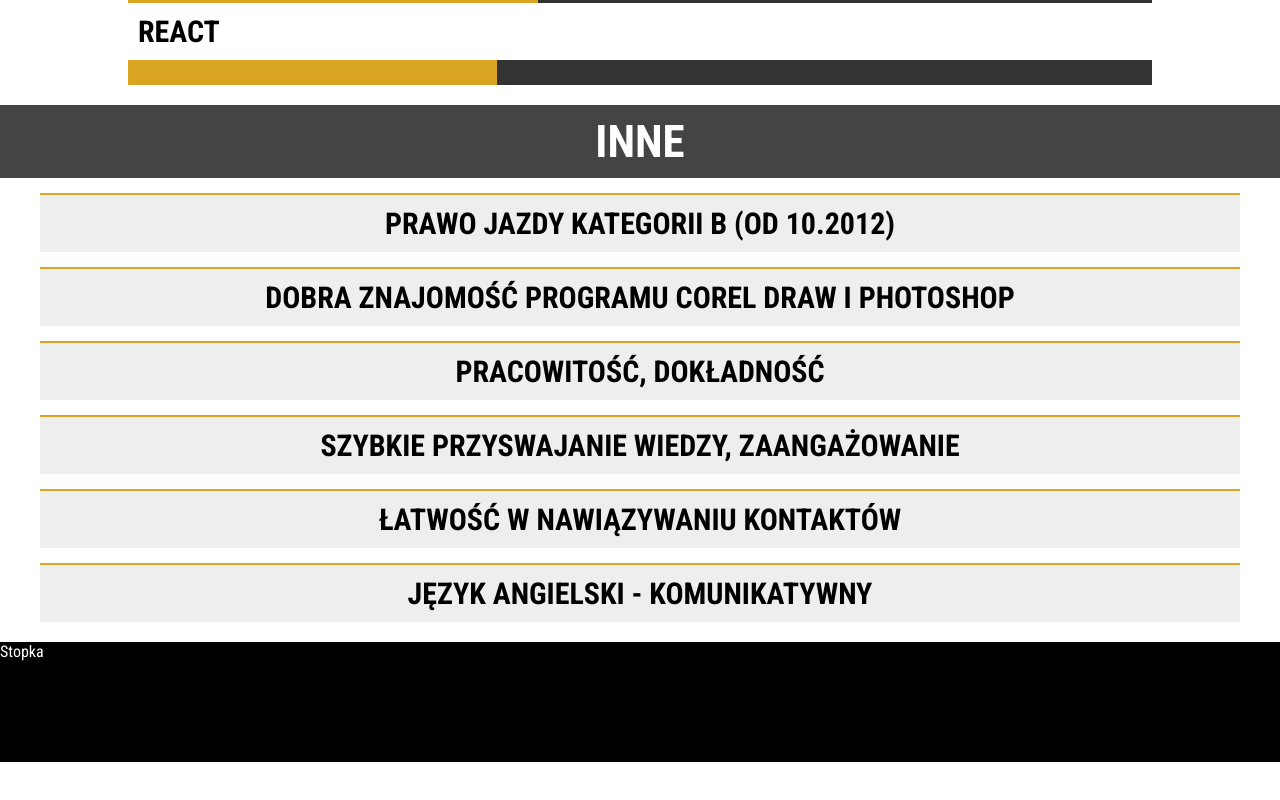
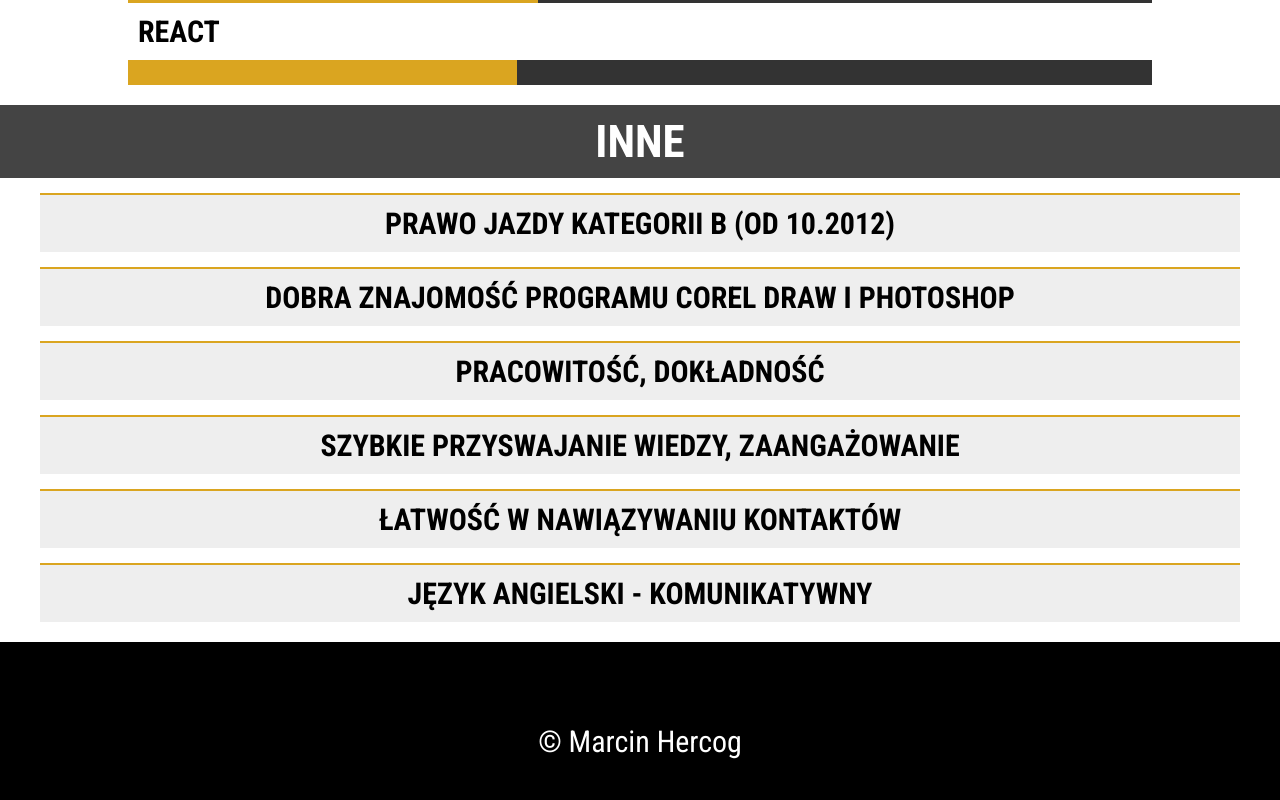
Before and after one commit to mkphercog/mywebsite, a React (Create React App) app: page /skills in a window 1280 px wide. Shown: the part 856-1656 px from the top of the page. Before the commit the page ends 1618 px from the top, so only its background shows below. Built offline with nearby package versions, Linux system fonts and the light colour scheme.

Commit message:
create footer

```diff
--- a/src/js/layouts/Footer.js
+++ b/src/js/layouts/Footer.js
@@ -3,8 +3,8 @@ import "../../styles/Footer.scss";
 
 const Footer = () => {
   return (
-    <div>
-      <p>Stopka</p>
+    <div className="footer">
+      <p className="footer__name">&copy; Marcin Hercog</p>
     </div>
   );
 };
--- a/src/js/layouts/Header.js
+++ b/src/js/layouts/Header.js
@@ -1,7 +1,7 @@
 import React from "react";
 import { Switch, Route } from "react-router-dom";
 import "../../styles/Header.scss";
-import slider1 from "../../images/slider1.jpg";
+// import slider1 from "../../images/slider1.jpg";
 import slider2 from "../../images/slider2.jpg";
 
 const Header = () => {
@@ -18,10 +18,6 @@ const Header = () => {
           path="/experience"
           component={() => <h1 className="sliders__title">Doświadczenie</h1>}
         />
-        {/* <Route
-          path="/education"
-          component={() => <h1 className="sliders__title">Ukończone szkoły</h1>}
-        /> */}
         <Route
           path="/skills"
           component={() => <h1 className="sliders__title">Umiejętności</h1>}
--- a/src/js/layouts/Navigation.js
+++ b/src/js/layouts/Navigation.js
@@ -14,10 +14,6 @@ const navItems = [
     name: "Doświadczenie",
     path: "/experience"
   },
-  // {
-  //   name: "Edukacja",
-  //   path: "/education"
-  // },
   {
     name: "Umiejętności",
     path: "/skills"
--- a/src/js/layouts/Page.js
+++ b/src/js/layouts/Page.js
@@ -3,7 +3,6 @@ import { Switch, Route } from "react-router-dom";
 import "../../styles/Page.scss";
 import About from "../pages/About";
 import Experience from "../pages/Experience";
-// import Education from "../pages/Education";
 import Skills from "../pages/Skills";
 import Hobbies from "../pages/Hobbies";
 import Portfolio from "../pages/Portfolio";
@@ -14,7 +13,6 @@ const Page = () => {
       <Switch>
         <Route exact path="/" component={About} />
         <Route path="/experience" component={Experience} />
-        {/* <Route path="/education" component={Education} /> */}
         <Route path="/skills" component={Skills} />
         <Route path="/hobbies" component={Hobbies} />
         <Route path="/portfolio" component={Portfolio} />
--- a/src/js/pages/Skills.js
+++ b/src/js/pages/Skills.js
@@ -4,11 +4,11 @@ import "../../styles/Skills.scss";
 const programing = [
   {
     name: "HTML",
-    progress: 44
+    progress: 43
   },
   {
     name: "CSS/SCSS",
-    progress: 49
+    progress: 44
   },
   {
     name: "JavaScript",
@@ -16,7 +16,7 @@ const programing = [
   },
   {
     name: "React",
-    progress: 36
+    progress: 38
   }
 ];
 
--- a/src/styles/App.scss
+++ b/src/styles/App.scss
@@ -17,7 +17,7 @@
     min-height: 30vh;
   }
   .app__footer {
-    height: 15vh;
+    height: 25vh;
     background-color: black;
     color: white;
   }
--- a/src/styles/Footer.scss
+++ b/src/styles/Footer.scss
@@ -0,0 +1,16 @@
+.footer {
+  text-align: center;
+
+  .footer__name {
+    font-size: 18px;
+    line-height: 25vh;
+
+    @media (min-width: 768px) {
+      font-size: 25px;
+    }
+
+    @media (min-width: 1024px) {
+      font-size: 30px;
+    }
+  }
+}
```
